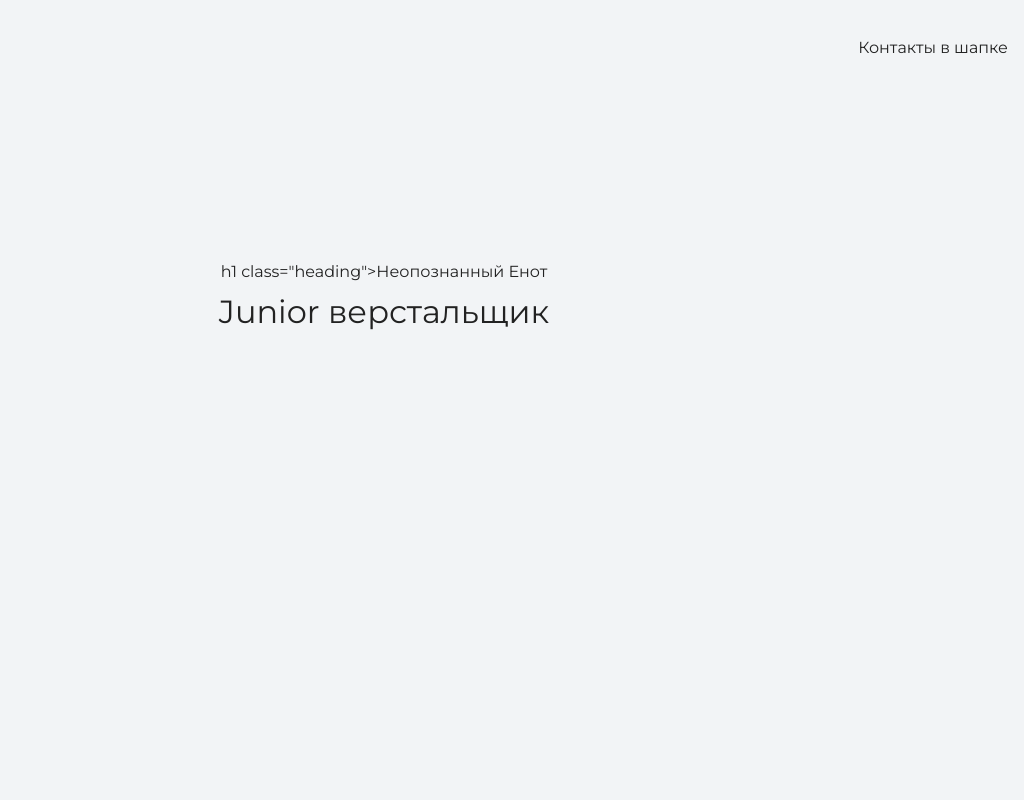
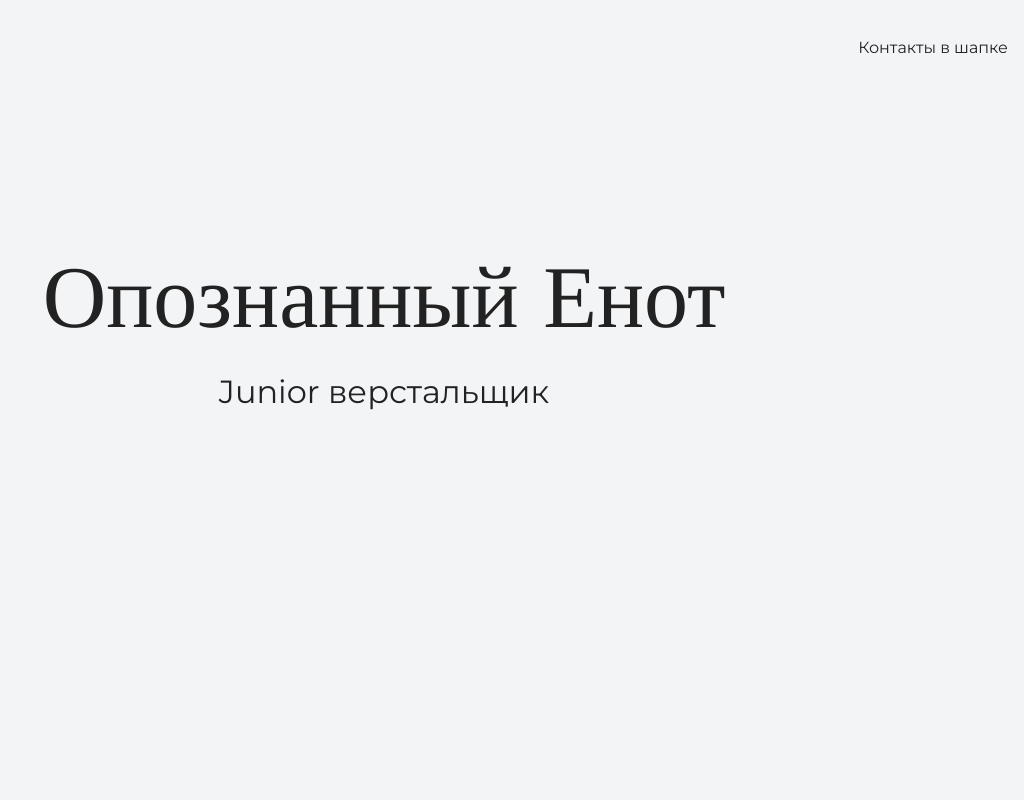
Before and after one commit to abroksana/my-site, a plain HTML site: page index.html in a window 1280 px wide. Shown: the top 800 px of the page, without its empty margins (256-1280 px from the left). Drawn offline with nearby package versions, Linux system fonts and the light colour scheme.

Commit message:
Add files via upload

```diff
--- a/index.html
+++ b/index.html
@@ -16,7 +16,7 @@
 
     <section class="hero-image">
       <div class="container">
-h1 class="heading">Неопознанный Енот</h1>
+      <h1 class="heading">Опознанный Енот</h1>
       <p>Junior верстальщик</p>
     </div>
   </section>
```
